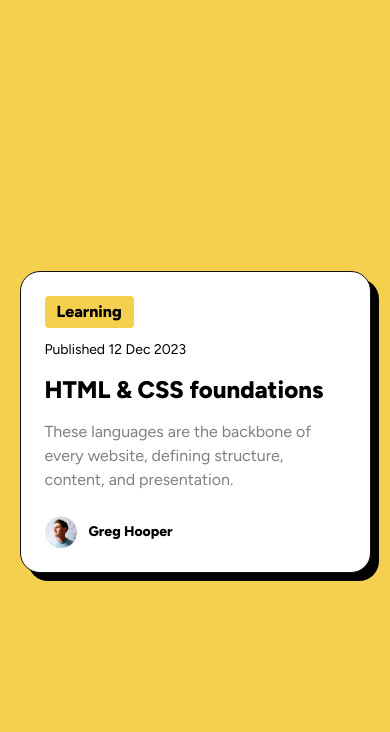
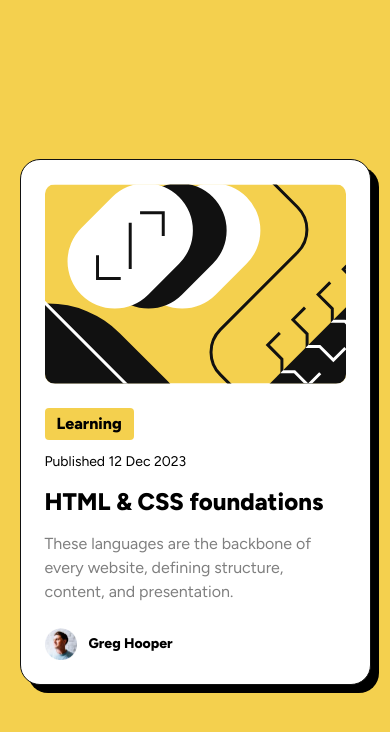
Before and after one commit to no-pla/blog_preview_card, a Next.js app: page / in a window 390 px wide. Shown: the top 732 px of the page. Built offline with nearby package versions, Linux system fonts and the light colour scheme.

Commit message:
Design: 모바일 반응형 디자인 add

```diff
--- a/app/components/PostDescription.tsx
+++ b/app/components/PostDescription.tsx
@@ -3,11 +3,11 @@ import React from "react";
 const PostDescription = () => {
   return (
     <div className="flex flex-col gap-3">
-      <div className="px-3 py-1 bg-yellow w-fit font-extrabold rounded">
+      <div className="px-3 py-1 bg-yellow w-fit font-extrabold rounded sm:text-[12px]">
         Learning
       </div>
-      <span className="text-sm">Published 12 Dec 2023</span>
-      <div className="leading-normal text-2xl font-extrabold hover:text-yellow transition ease-in-out duration-300 cursor-pointer">
+      <span className="text-sm sm:text-[12px]">Published 12 Dec 2023</span>
+      <div className="leading-normal text-2xl font-extrabold hover:text-yellow transition ease-in-out duration-300 cursor-pointer sm:text-[20px]">
         HTML & CSS foundations
       </div>
       <p className="text-grey leading-normal sm:text-[14px]">
--- /dev/null
+++ b/app/components/PostImage.tsx
@@ -0,0 +1,18 @@
+import Image from "next/image";
+import React from "react";
+import PreviewImage from "../../public/illustration-article.svg";
+
+const PostImage = () => {
+  return (
+    <div className="h-[200px] relative overflow-hidden">
+      <Image
+        src={PreviewImage}
+        alt="HTML & CSS foundation의 프리뷰 이미지입니다."
+        className="rounded-[10px] object-cover"
+        fill
+      />
+    </div>
+  );
+};
+
+export default PostImage;
--- a/app/page.tsx
+++ b/app/page.tsx
@@ -1,11 +1,13 @@
 import Card from "./components/Card";
 import PostDescription from "./components/PostDescription";
+import PostImage from "./components/PostImage";
 import UserInfo from "./components/UserInfo";
 
 export default function Home() {
   return (
     <main className="bg-yellow h-screen flex justify-center items-center">
       <Card>
+        <PostImage />
         <PostDescription />
         <UserInfo />
       </Card>
```
